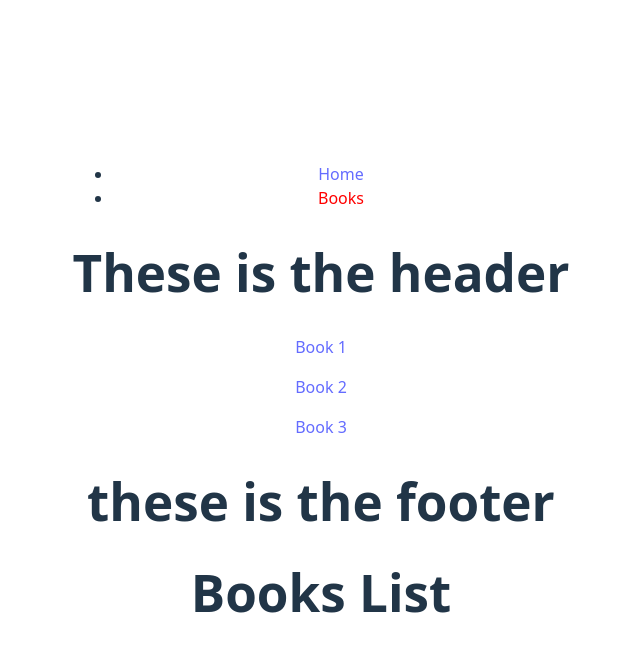
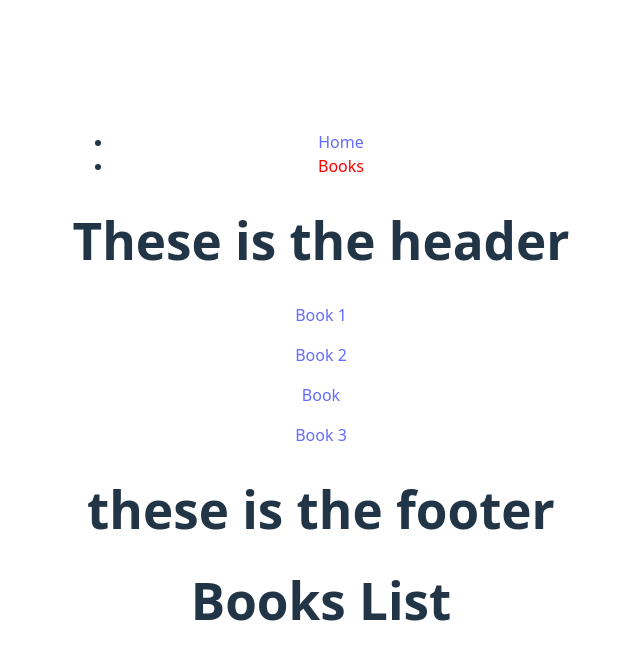
Before and after one commit to Hir2wa/ReactJs, a React (Vite) app in the folder Exercises/: page /books in a window 1280 px wide. Shown: the top 660 px of the page, without its empty margins (319-959 px from the left). Built offline with nearby package versions, Linux system fonts and the light colour scheme.

Commit message:
useSearchParams  hook

```diff
--- a/Exercises/src/pages/BookLayout.jsx
+++ b/Exercises/src/pages/BookLayout.jsx
@@ -1,6 +1,8 @@
-import React from "react";
-import { Link, Outlet } from "react-router-dom";
+import React, { useState } from "react";
+import { Link, Outlet, useSearchParams } from "react-router-dom";
 const BookLayout = () => {
+  const [number, setNumber] = useState("");
+  const [searchParm, setSearchParm] = useSearchParams({ n: 3 });
   return (
     <>
       <h1>These is the header</h1>
@@ -12,10 +14,14 @@ const BookLayout = () => {
         <Link to="/books/2"> Book 2 </Link>
       </p>
       <p>
+        <Link to={`books/${number}`}> Book {number}</Link>
+      </p>
+      <p>
         <Link to="/books/3"> Book 3 </Link>
       </p>
       <h1>these is the footer </h1>
       <Outlet context={{ hello: "helloword" }} />
+      <input type="number" onChange={(e) => e.target.value} />
     </>
   );
 };
```
